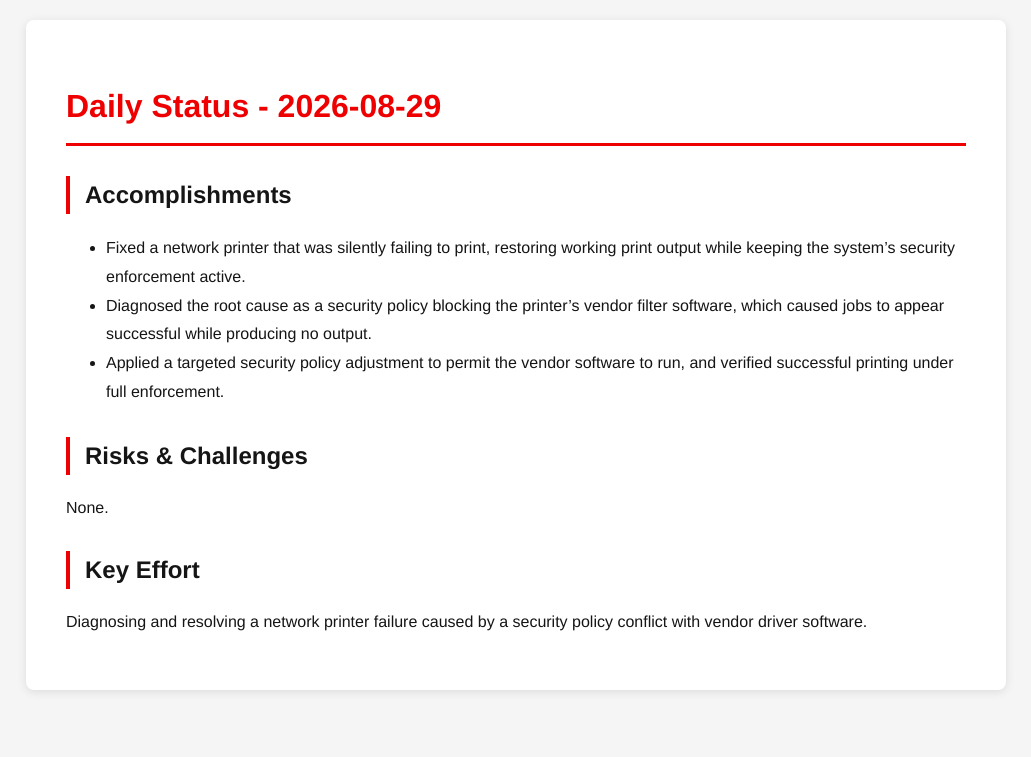
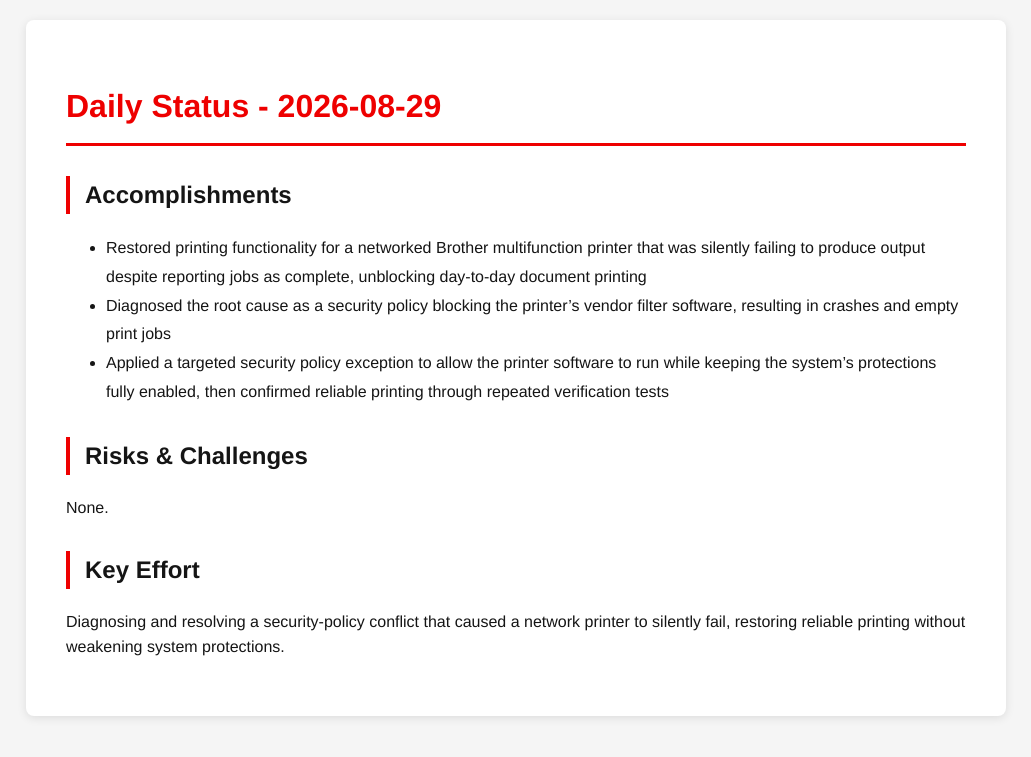
Before and after one commit to tzvatot/daily-status, a Jekyll site: the page built from 2026-08-29.md, in a window 1280 px wide. Shown: the top 757 px of the page, without its empty margins (124-1155 px from the left). Built offline with Jekyll 4.4.1, drawn with Linux system fonts in a browser that asks for light colours.

Commit message:
Daily status update - 2026-08-29

```diff
--- a/2026-08-29.md
+++ b/2026-08-29.md
@@ -7,12 +7,12 @@ date: 2026-08-29
 # Daily Status - 2026-08-29
 
 ## Accomplishments
-- Fixed a network printer that was silently failing to print, restoring working print output while keeping the system's security enforcement active.
-- Diagnosed the root cause as a security policy blocking the printer's vendor filter software, which caused jobs to appear successful while producing no output.
-- Applied a targeted security policy adjustment to permit the vendor software to run, and verified successful printing under full enforcement.
+- Restored printing functionality for a networked Brother multifunction printer that was silently failing to produce output despite reporting jobs as complete, unblocking day-to-day document printing
+- Diagnosed the root cause as a security policy blocking the printer's vendor filter software, resulting in crashes and empty print jobs
+- Applied a targeted security policy exception to allow the printer software to run while keeping the system's protections fully enabled, then confirmed reliable printing through repeated verification tests
 
 ## Risks & Challenges
 None.
 
 ## Key Effort
-Diagnosing and resolving a network printer failure caused by a security policy conflict with vendor driver software.
+Diagnosing and resolving a security-policy conflict that caused a network printer to silently fail, restoring reliable printing without weakening system protections.
```
